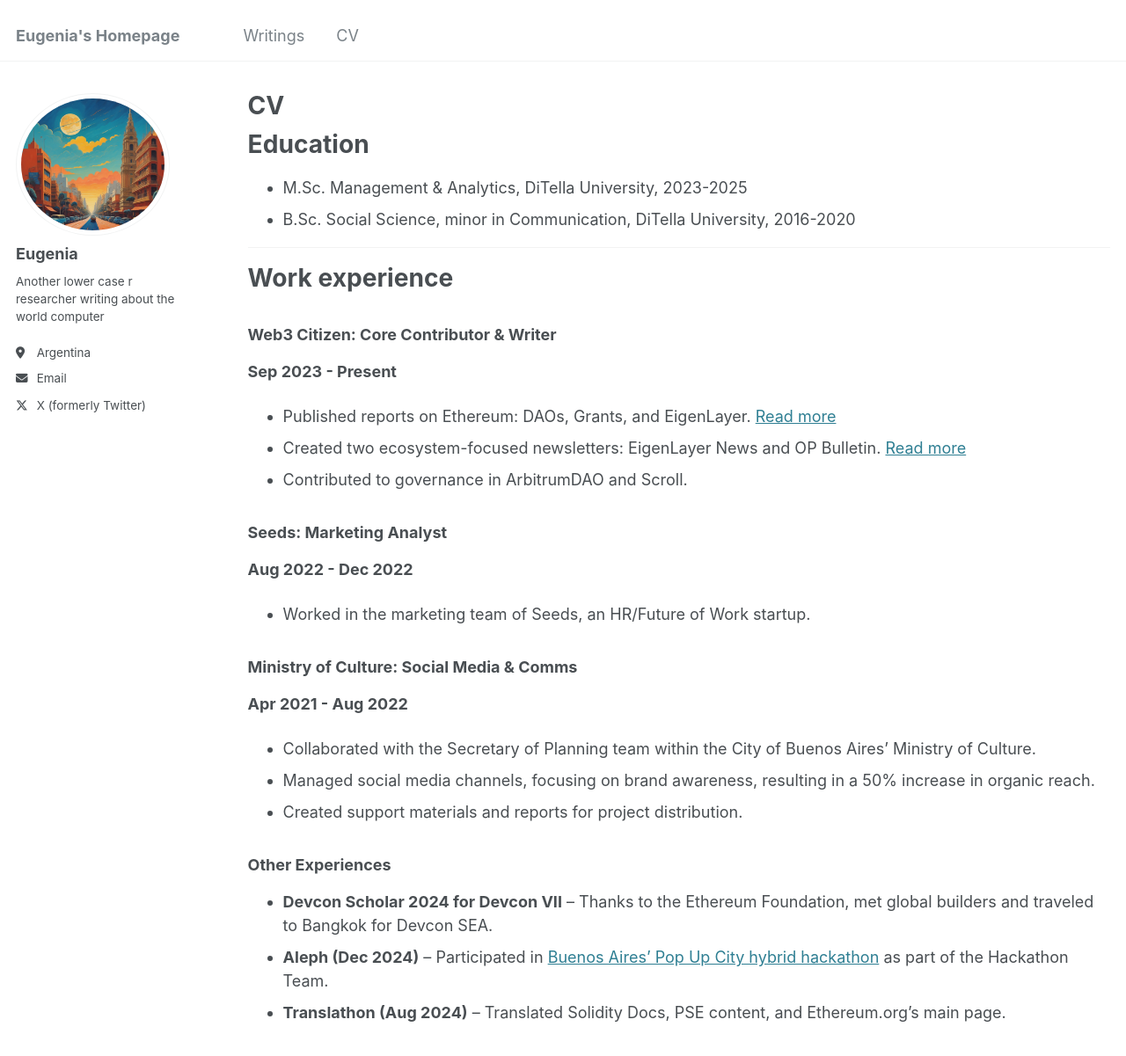
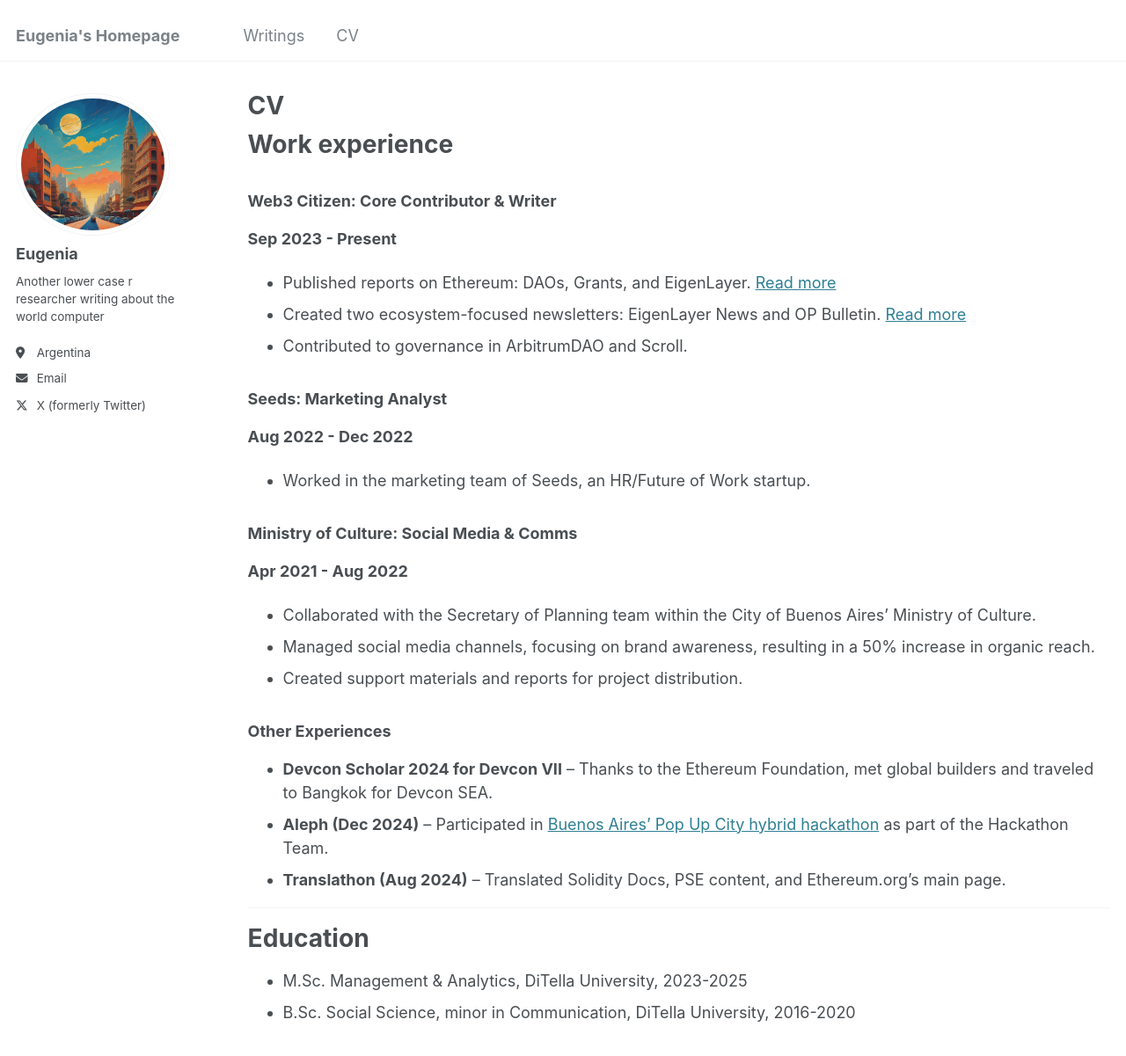
Before and after one commit to eugeniatel/eugeniatel.github.io, a Jekyll site: the page built from _pages/cv.md, in a window 1280 px wide and 1400 px high. Shown: the top 1201 px of the window at 88% size. Built offline with Jekyll 4.4.1, drawn with Linux system fonts in a browser that asks for light colours; part of the change alters nothing that is shown.

Commit message:
Update cv.md

```diff
--- a/_pages/cv.md
+++ b/_pages/cv.md
@@ -9,12 +9,6 @@ redirect_from:
 
 {% include base_path %}
 
-Education
-======
-* M.Sc. Management & Analytics, DiTella University, 2023-2025
-* B.Sc. Social Science, minor in Communication, DiTella University, 2016-2020
-
----
 
 Work experience
 ======
@@ -38,3 +32,10 @@ Work experience
 * **Devcon Scholar 2024 for Devcon VII** – Thanks to the Ethereum Foundation, met global builders and traveled to Bangkok for Devcon SEA.
 * **Aleph (Dec 2024)** – Participated in [Buenos Aires’ Pop Up City hybrid hackathon](https://aleph.crecimiento.build/hackathon) as part of the Hackathon Team.
 * **Translathon (Aug 2024)** – Translated Solidity Docs, PSE content, and Ethereum.org's main page.
+
+---
+
+Education
+======
+* M.Sc. Management & Analytics, DiTella University, 2023-2025
+* B.Sc. Social Science, minor in Communication, DiTella University, 2016-2020
```
